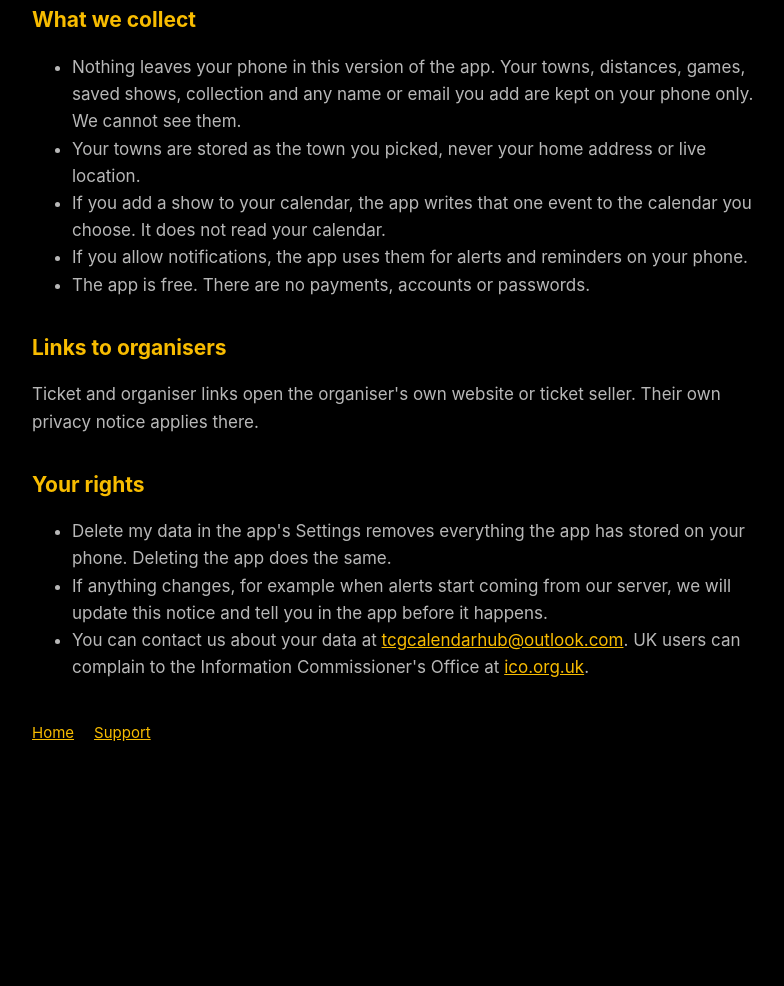
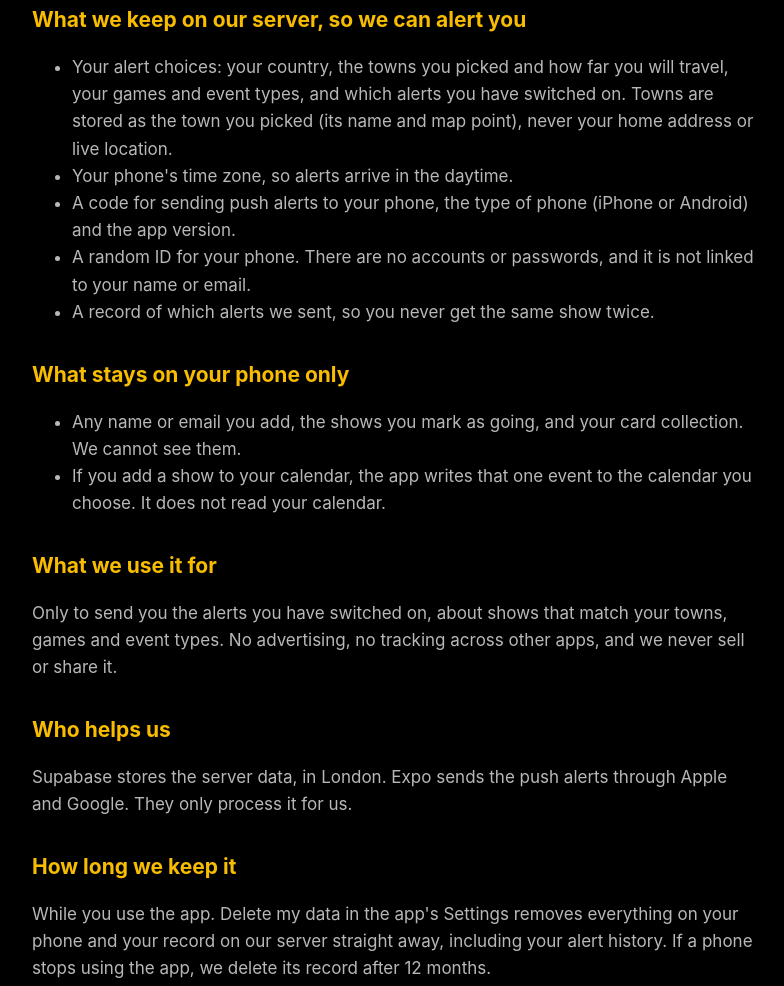
Before and after one commit to lindsay-del/tcg-calendar-hub-site, a plain HTML site: page privacy.html in a window 1280 px wide. Shown: the part 365-1351 px from the top of the page, without its empty margins (244-1028 px from the left). Before the commit the page ends 1174 px from the top, so only its background shows below. Drawn offline with Linux system fonts and the light colour scheme.

Commit message:
Privacy and support pages for the version with alerts
Co-Authored-By: Claude Opus 5.5 <noreply@anthropic.com>

```diff
--- a/privacy.html
+++ b/privacy.html
@@ -16,23 +16,38 @@
   <h2>Who we are</h2>
   <p>TCG Calendar Hub. The app is published on the App Store by PowerFuel Performance Ltd. Contact: <a href="mailto:tcgcalendarhub@outlook.com">tcgcalendarhub@outlook.com</a>.</p>
 
-  <h2>What we collect</h2>
+  <h2>What we keep on our server, so we can alert you</h2>
   <ul>
-    <li>Nothing leaves your phone in this version of the app. Your towns, distances, games, saved shows, collection and any name or email you add are kept on your phone only. We cannot see them.</li>
-    <li>Your towns are stored as the town you picked, never your home address or live location.</li>
+    <li>Your alert choices: your country, the towns you picked and how far you will travel, your games and event types, and which alerts you have switched on. Towns are stored as the town you picked (its name and map point), never your home address or live location.</li>
+    <li>Your phone's time zone, so alerts arrive in the daytime.</li>
+    <li>A code for sending push alerts to your phone, the type of phone (iPhone or Android) and the app version.</li>
+    <li>A random ID for your phone. There are no accounts or passwords, and it is not linked to your name or email.</li>
+    <li>A record of which alerts we sent, so you never get the same show twice.</li>
+  </ul>
+
+  <h2>What stays on your phone only</h2>
+  <ul>
+    <li>Any name or email you add, the shows you mark as going, and your card collection. We cannot see them.</li>
     <li>If you add a show to your calendar, the app writes that one event to the calendar you choose. It does not read your calendar.</li>
-    <li>If you allow notifications, the app uses them for alerts and reminders on your phone.</li>
-    <li>The app is free. There are no payments, accounts or passwords.</li>
   </ul>
+
+  <h2>What we use it for</h2>
+  <p>Only to send you the alerts you have switched on, about shows that match your towns, games and event types. No advertising, no tracking across other apps, and we never sell or share it.</p>
+
+  <h2>Who helps us</h2>
+  <p>Supabase stores the server data, in London. Expo sends the push alerts through Apple and Google. They only process it for us.</p>
+
+  <h2>How long we keep it</h2>
+  <p>While you use the app. Delete my data in the app's Settings removes everything on your phone and your record on our server straight away, including your alert history. If a phone stops using the app, we delete its record after 12 months.</p>
 
   <h2>Links to organisers</h2>
   <p>Ticket and organiser links open the organiser's own website or ticket seller. Their own privacy notice applies there.</p>
 
   <h2>Your rights</h2>
   <ul>
-    <li>Delete my data in the app's Settings removes everything the app has stored on your phone. Deleting the app does the same.</li>
-    <li>If anything changes, for example when alerts start coming from our server, we will update this notice and tell you in the app before it happens.</li>
-    <li>You can contact us about your data at <a href="mailto:tcgcalendarhub@outlook.com">tcgcalendarhub@outlook.com</a>. UK users can complain to the Information Commissioner's Office at <a href="https://ico.org.uk">ico.org.uk</a>.</li>
+    <li>You can ask what we hold, ask us to correct or delete it, or object, by emailing <a href="mailto:tcgcalendarhub@outlook.com">tcgcalendarhub@outlook.com</a>, or use Delete my data in the app.</li>
+    <li>UK users can complain to the Information Commissioner's Office at <a href="https://ico.org.uk">ico.org.uk</a>.</li>
+    <li>The app is free. There are no payments.</li>
   </ul>
 
   <nav><a href="./">Home</a><a href="support.html">Support</a></nav>
```
Also changed, not shown: index.html (+1 -1 lines), support.html (+1 -1 lines).
